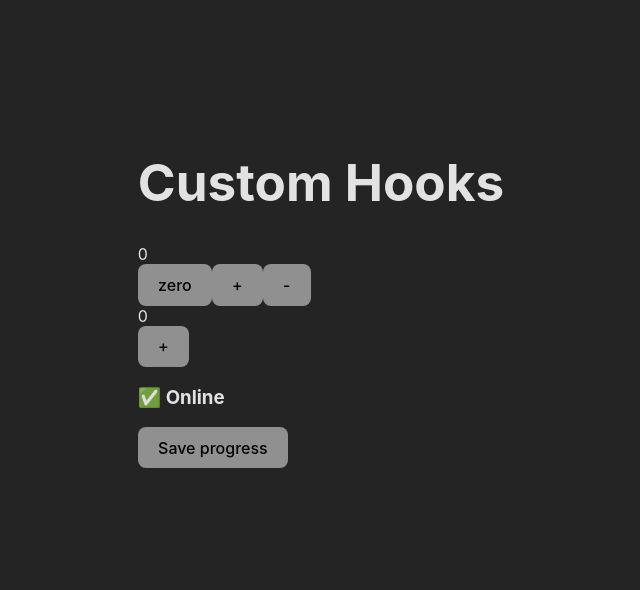
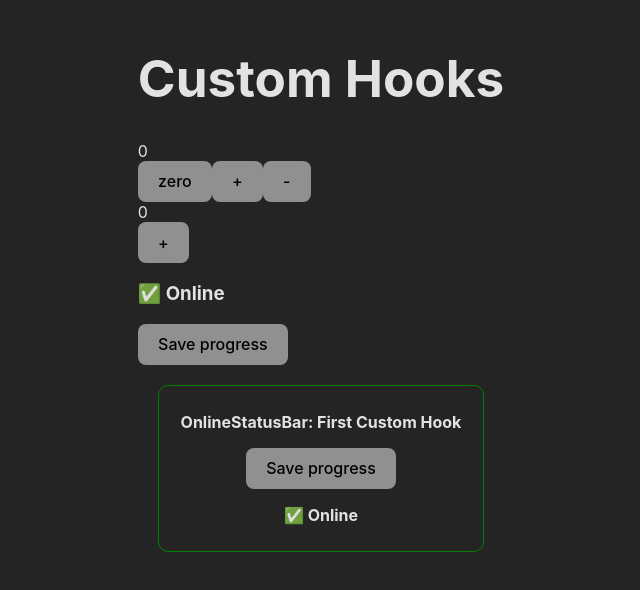
Before and after one commit to Lachicagladiadora/custom-hooks, a React (Vite) app: page / in a window 1280 px wide. Shown: the part 106-696 px from the top of the page, without its empty margins (319-959 px from the left). Built offline with nearby package versions, Linux system fonts and the light colour scheme.

Commit message:
build a first custom hook

```diff
--- a/src/App.tsx
+++ b/src/App.tsx
@@ -1,5 +1,6 @@
 import './App.css'
 import { Counter } from './components/Counter'
+import { OnlineStatusBar } from './components/OnlineStatusBar'
 import { SaveButton } from './components/SaveButton'
 import { StatusBar } from './components/StatusBar'
 
@@ -14,6 +15,7 @@ export const App = () => {
       <Counter/>
       <StatusBar/>
       <SaveButton/>
+      <OnlineStatusBar/>
     </>
   )
 }
--- /dev/null
+++ b/src/components/OnlineStatusBar.tsx
@@ -0,0 +1,56 @@
+import { useEffect, useState } from "react"
+
+export const useOnlineStatus=()=>{
+  const [isOnline, setIsOnline]= useState(true)
+  useEffect(()=>{
+    const onOnline=()=> setIsOnline(true)
+    const onOffline=()=> setIsOnline(false)
+    window.addEventListener('online', onOnline)
+    window.addEventListener('offline', onOffline)
+    return ()=>{
+      window.removeEventListener('online', onOnline)
+      window.removeEventListener('offline', onOffline)
+    }
+  }, [])
+  return isOnline
+}
+
+export const OnlineStatusBar = () => {
+  const StateBar=()=>{
+    const isOnline = useOnlineStatus()
+    return <p>{isOnline ? '✅ Online' : '❌ Disconnected'}</p>
+  }
+
+  const SaveButtonState=()=>{
+    const isOnline  = useOnlineStatus()
+    const onSaveClick = () => {
+      console.log('✅ Progress saved')
+    }
+    return (
+      <button disabled={!isOnline} onClick={onSaveClick}>
+        {isOnline ? 'Save progress' : 'Reconnecting...'}
+      </button>
+    )
+  }
+
+  return (
+    <div
+    style={{
+      border:`solid 1px ${useOnlineStatus() ? 'green' :' red'}`,
+      borderRadius: '10px',
+      padding: '10px',
+      margin: '20px',
+      textTransform: 'capitalize',
+      fontWeight:'bold',
+      display: 'flex',
+      flexDirection: 'column',
+      alignItems: 'center',
+      justifyContent: 'center',
+    }}
+    >
+      <p>OnlineStatusBar: first custom hook</p>
+      <SaveButtonState/>
+      <StateBar/>
+    </div>
+  )
+}
```
